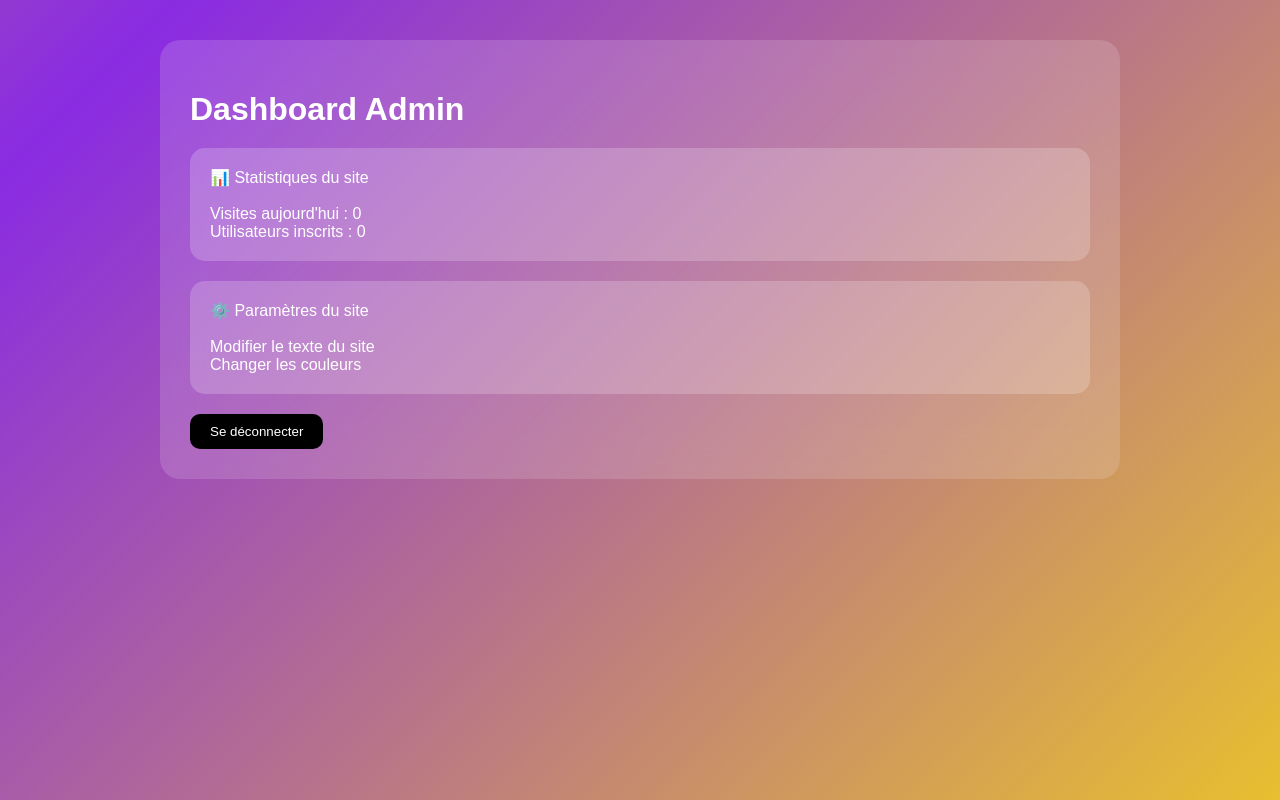
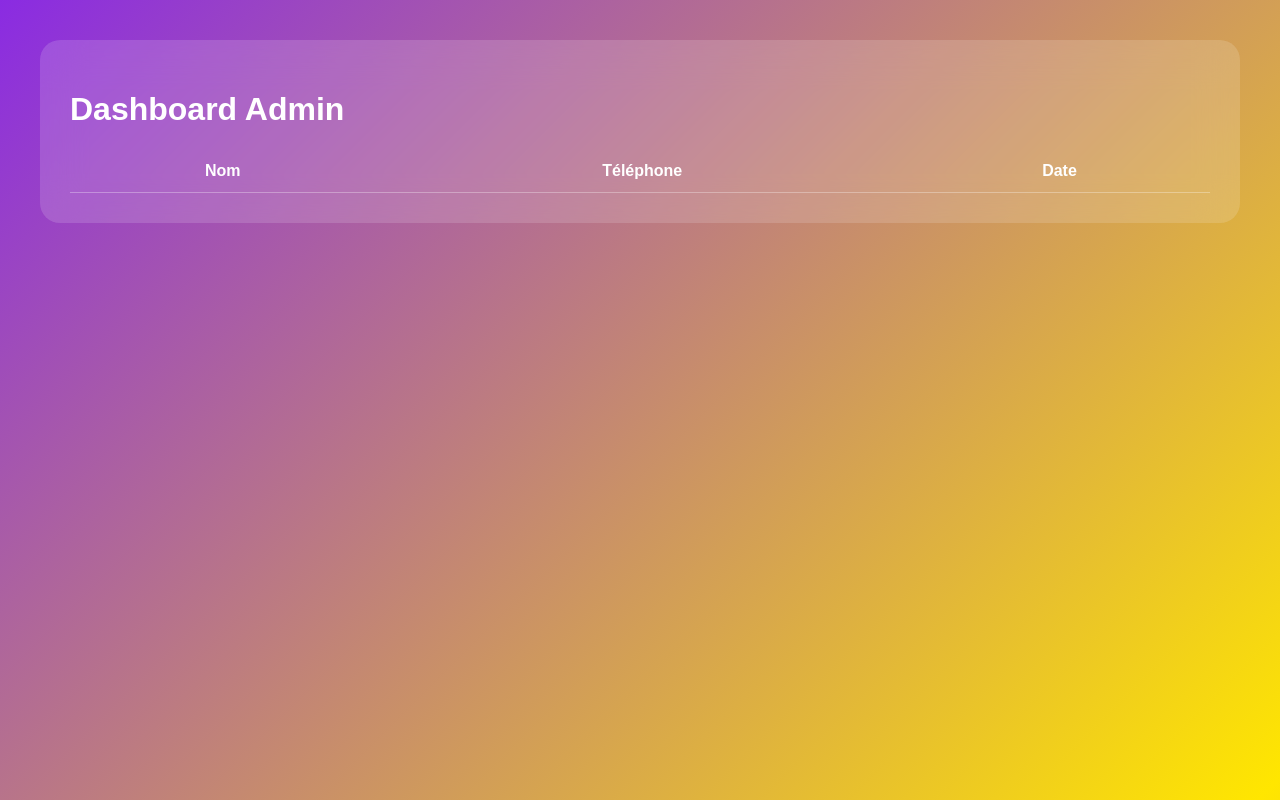
Before and after one commit to lomriwael4-wq/Snap-, a plain HTML site: page admin.html in a window 1280 px wide. Drawn offline with Linux system fonts and the light colour scheme.

Commit message:
Update admin.html

```diff
--- a/admin.html
+++ b/admin.html
@@ -1,54 +1,37 @@
 <!DOCTYPE html>
-<html lang="fr">
+<html>
 <head>
-<meta charset="UTF-8">
-<title>Dashboard Admin</title>
+<title>Dashboard</title>
 
 <style>
 
 body{
 margin:0;
 font-family:Arial;
+padding:40px;
+color:white;
+
 background:linear-gradient(-45deg,#ffe600,#8a2be2,#ffe600,#8a2be2);
 background-size:400% 400%;
 animation:bgmove 10s infinite;
-color:white;
-padding:40px;
-}
-
-@keyframes bgmove{
-0%{background-position:0% 50%}
-50%{background-position:100% 50%}
-100%{background-position:0% 50%}
 }
 
 .container{
 background:rgba(255,255,255,0.15);
-backdrop-filter:blur(20px);
 padding:30px;
 border-radius:20px;
-max-width:900px;
-margin:auto;
+backdrop-filter:blur(20px);
 }
 
-h1{
-margin-bottom:20px;
+table{
+width:100%;
+border-collapse:collapse;
+margin-top:20px;
 }
 
-.card{
-background:rgba(255,255,255,0.2);
-padding:20px;
-border-radius:15px;
-margin-bottom:20px;
-}
-
-button{
-padding:10px 20px;
-border:none;
-border-radius:10px;
-background:black;
-color:white;
-cursor:pointer;
+th,td{
+padding:12px;
+border-bottom:1px solid rgba(255,255,255,0.3);
 }
 
 </style>
@@ -60,33 +43,41 @@ cursor:pointer;
 
 <h1>Dashboard Admin</h1>
 
-<div class="card">
-📊 Statistiques du site
-<br><br>
-Visites aujourd'hui : 0
-<br>
-Utilisateurs inscrits : 0
-</div>
+<table>
 
-<div class="card">
-⚙️ Paramètres du site
-<br><br>
-Modifier le texte du site
-<br>
-Changer les couleurs
-</div>
+<thead>
+<tr>
+<th>Nom</th>
+<th>Téléphone</th>
+<th>Date</th>
+</tr>
+</thead>
 
-<button onclick="logout()">Se déconnecter</button>
+<tbody id="userTable"></tbody>
+
+</table>
 
 </div>
 
 <script>
 
-function logout(){
+let users = JSON.parse(localStorage.getItem("users")) || []
 
-window.location.href="index.html"
+let table=document.getElementById("userTable")
 
-}
+users.forEach(user=>{
+
+let row=`
+<tr>
+<td>${user.username}</td>
+<td>${user.phone}</td>
+<td>${user.date}</td>
+</tr>
+`
+
+table.innerHTML+=row
+
+})
 
 </script>
 
```
